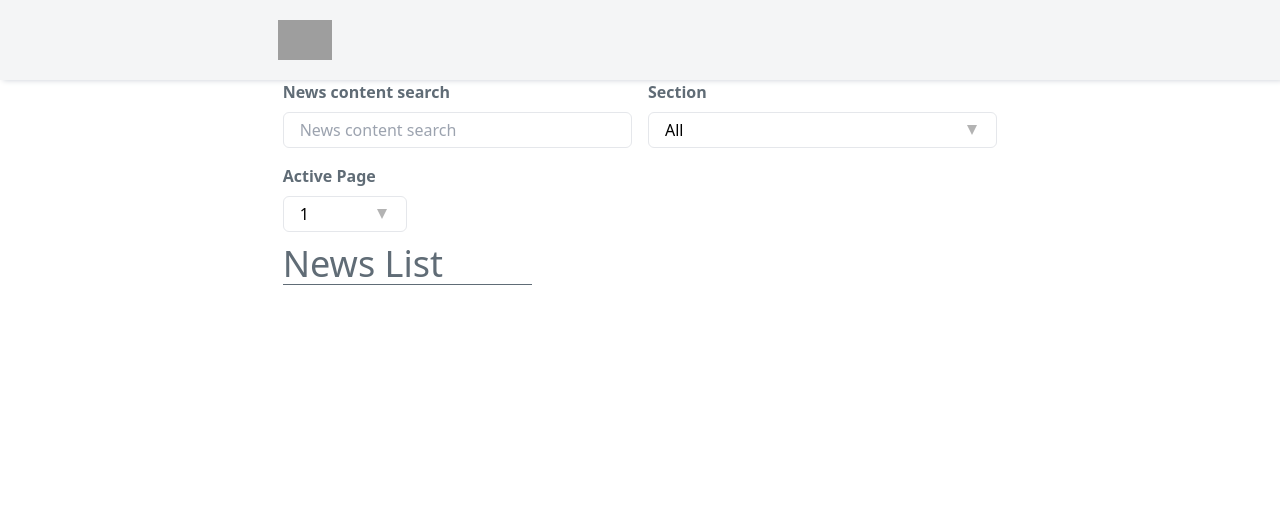
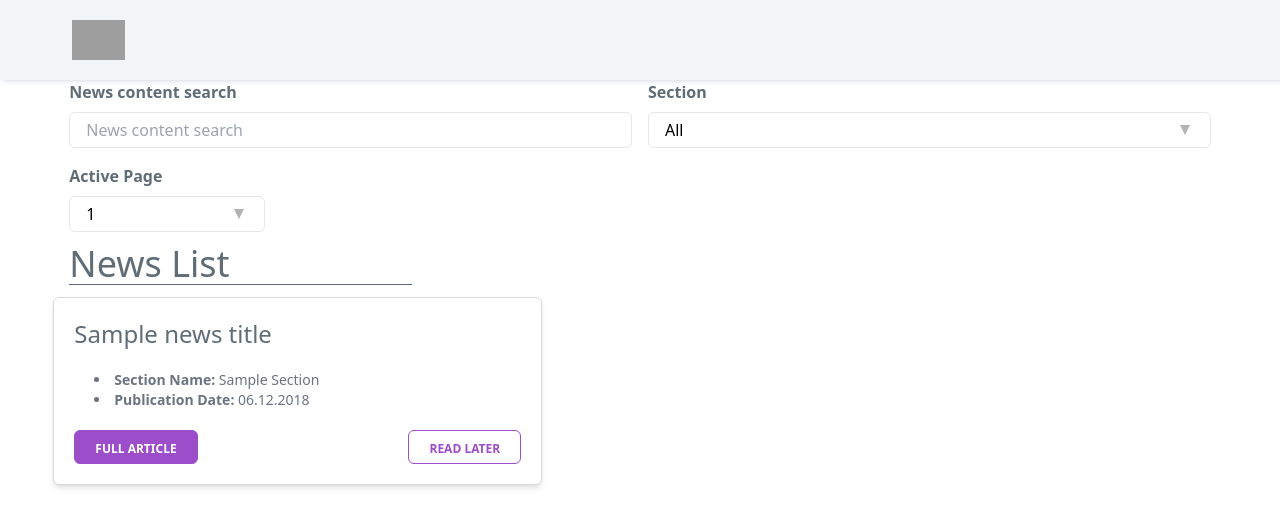
Before and after one commit to muratcan-yuksel/startup-house-guardian, a React (Create React App) app: page / in a window 1280 px wide. Shown: the top 526 px of the page. Built offline with nearby package versions, Linux system fonts and the light colour scheme; grey boxes are pictures that could not be loaded.

Commit message:
add news list

```diff
--- a/src/App.js
+++ b/src/App.js
@@ -1,6 +1,7 @@
 import React from "react";
 import Header from "./components/Header";
 import "./App.css";
+import NewsList from "./components/NewsList";
 
 const App = () => {
   return (
@@ -8,7 +9,7 @@ const App = () => {
       <Header />
       {/* wrapper */}
       <div className="flex justify-center">
-        <div className="flex flex-col w-full  lg:w-7/12">
+        <div className="flex flex-col w-full  lg:w-11/12">
           {/* item */}
           <div className="flex flex-col md:flex-row mx-4">
             <div className="flex flex-col md:w-6/12 w-full mb-4 mr-0 md:mr-2">
@@ -69,11 +70,12 @@ const App = () => {
             </select>
           </div>
           {/* active page ends */}
-          {/* news items */}
           <div>
-            <h2 className="mx-4 my-3 text-4xl w-1/3 border-b border-[#606c76] text-[#606c76] font-light leading-10 ">
-              News List
-            </h2>
+            {/* news list */}
+            <NewsList />
+            {/* news list ends */}
+            {/* read later part */}
+            <div className="readLaterDiv flex flex-col md:w-6/12 w-full mb-4 mr-0 md:ml-2"></div>
           </div>
         </div>
       </div>
--- a/src/components/Header.js
+++ b/src/components/Header.js
@@ -4,7 +4,7 @@ import logo from "../assets/startuphouselogo.png";
 const Header = () => {
   return (
     <div className="bg-[#f4f5f6] shadow-[3px_0_6px_0_#c9ced5] p-5 flex justify-start lg:justify-center">
-      <div className="w-7/12 ">
+      <div className="w-11/12 ">
         <img className="h-10 mr-7" src={logo} alt="" />
       </div>
     </div>
--- /dev/null
+++ b/src/components/NewsList.js
@@ -0,0 +1,34 @@
+import React from "react";
+
+const NewsList = () => {
+  return (
+    <div className="flex flex-col md:w-6/12 w-full mb-4 mr-0 md:mr-2">
+      <h2 className="mx-4 my-3 text-4xl w-7/12 border-b border-[#606c76] text-[#606c76] font-light leading-10 ">
+        News List
+      </h2>
+      {/* box */}
+      <div className="border border-gray-400 border-opacity-40 w-10/12 p-5 rounded-md shadow-md">
+        <h3 className="text-2xl text-[#606c76]">Sample news title</h3>
+        <ul className="list-disc list-inside text-gray-500 p-5">
+          <li className="text-sm font-bold">
+            Section Name: <span className="font-normal">Sample Section</span>{" "}
+          </li>
+          <li className="text-sm font-bold">
+            Publication Date: <span className="font-normal">06.12.2018</span>
+          </li>
+        </ul>
+        {/* buttons */}
+        <div className="flex flex-row justify-between">
+          <button className=" text-white bg-[#9b4dca] border border-[#9b4dca] rounded-md px-5 py-1">
+            <span className="text-xs font-bold">FULL ARTICLE</span>
+          </button>
+          <button className="text-[#9b4dca] border border-[#9b4dca] rounded-md px-5 py-1">
+            <span className="text-xs font-bold">READ LATER</span>
+          </button>
+        </div>
+      </div>
+    </div>
+  );
+};
+
+export default NewsList;
```
